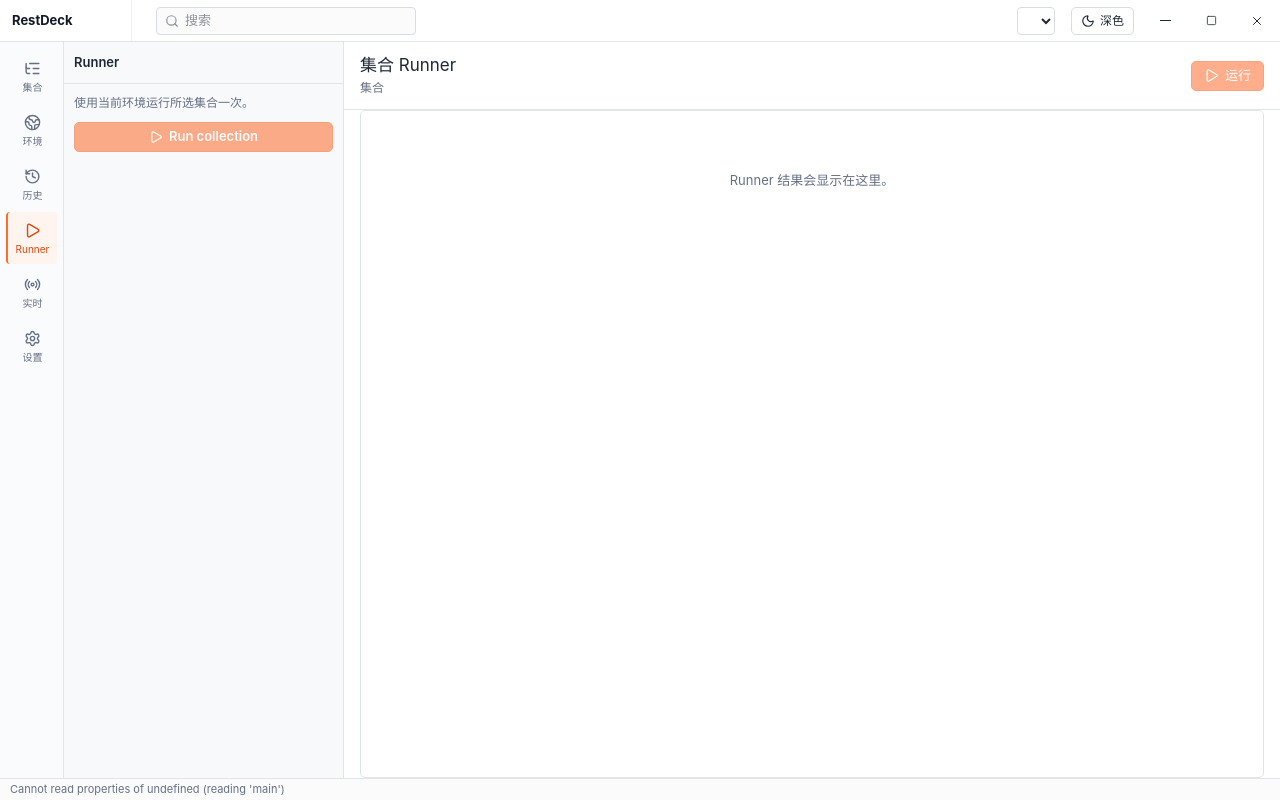
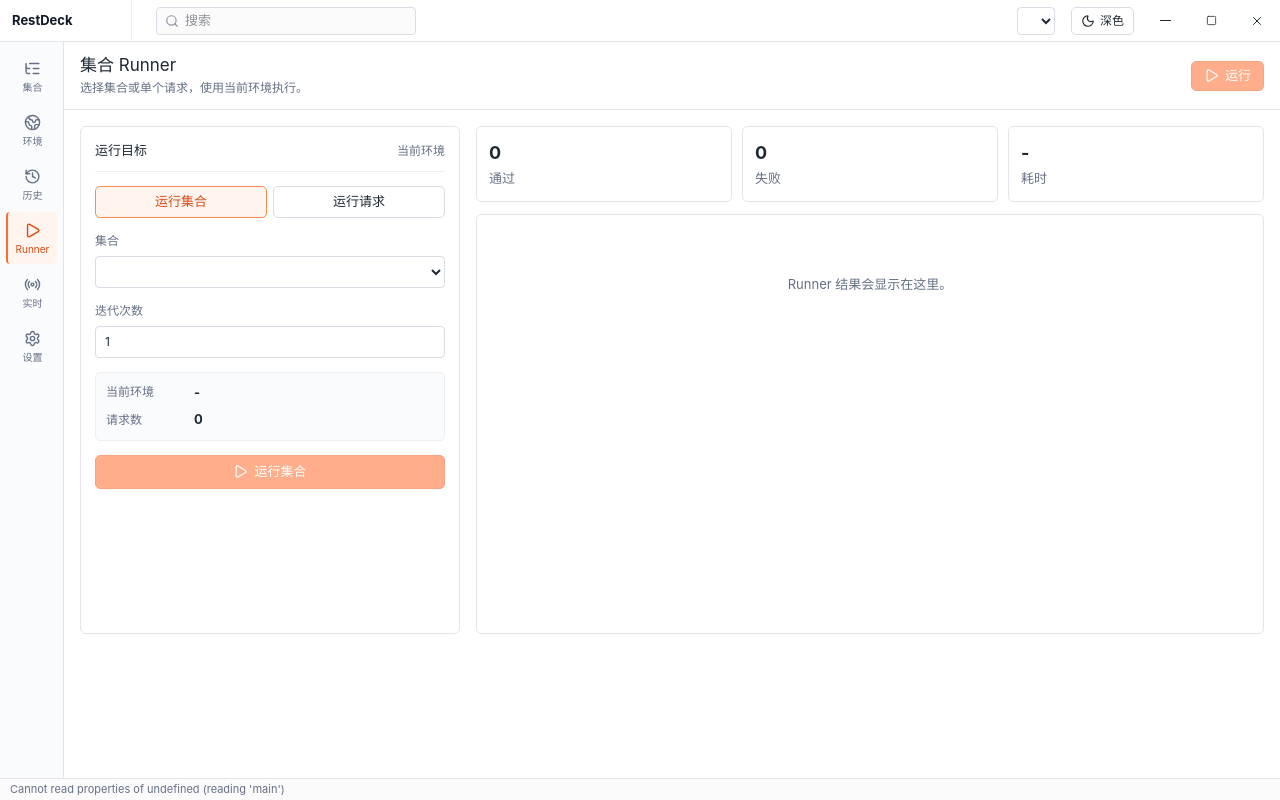
Before and after one commit to wnnz/RestDeck, a Vue app in the folder frontend/: page / in a window 1280 px wide. Both pictures are taken after a click on the button "Runner". Built offline with nearby package versions, Linux system fonts and the light colour scheme.

Commit message:
Add request runner mode to the collection runner

```diff
--- a/frontend/src/App.vue
+++ b/frontend/src/App.vue
@@ -79,6 +79,9 @@ const editingCollectionName = ref('')
 const pendingDeleteCollectionId = ref('')
 const exportText = ref('')
 const runnerResult = ref<domain.RunnerResult | null>(null)
+const runnerScope = ref<'collection' | 'request'>('collection')
+const runnerIterations = ref(1)
+const runnerRequestId = ref('')
 const wsDraft = reactive({
   url: 'wss://echo.websocket.events',
   message: '{ "hello": "restdeck" }',
@@ -284,10 +287,14 @@ function setState(next: domain.WorkspaceState) {
       response.value = null
     }
   }
+  if (!runnerRequestId.value || !collection?.requests?.some((request) => request.id === runnerRequestId.value)) {
+    runnerRequestId.value = activeRequest.value?.id ?? collection?.requests?.[0]?.id ?? ''
+  }
 }
 
 function selectRequest(request: domain.Request) {
   activeRequest.value = normalizeRequest(cloneRequest(request))
+  runnerRequestId.value = request.id
   response.value = null
   activeResponseTab.value = 'body'
 }
@@ -308,9 +315,19 @@ async function createCollection() {
 function selectCollection(collection: domain.Collection) {
   activeCollectionId.value = collection.id
   activeRequest.value = collection.requests?.[0] ? normalizeRequest(cloneRequest(collection.requests[0])) : null
+  runnerRequestId.value = activeRequest.value?.id ?? ''
   response.value = null
   collectionPickerOpen.value = false
   pendingDeleteCollectionId.value = ''
+}
+
+function selectCollectionById(id: string) {
+  const collection = state.value?.collections?.find((item) => item.id === id)
+  if (collection) selectCollection(collection)
+}
+
+function selectRunnerRequest(id: string) {
+  runnerRequestId.value = id
 }
 
 function startEditingCollection(collection: domain.Collection) {
@@ -678,8 +695,52 @@ async function runActiveCollection() {
   runnerBusy.value = true
   runnerResult.value = null
   try {
-    runnerResult.value = await RunCollection(collection.id, activeEnvironment.value?.id ?? '', 1)
+    runnerResult.value = await RunCollection(collection.id, activeEnvironment.value?.id ?? '', runnerIterations.value)
     statusMessage.value = `${t.value.runner}: ${runnerResult.value.passed} passed, ${runnerResult.value.failed} failed`
+  } catch (error) {
+    statusMessage.value = formatError(error)
+  } finally {
+    runnerBusy.value = false
+  }
+}
+
+async function runRunnerRequest() {
+  const request = activeCollection.value?.requests?.find((item) => item.id === runnerRequestId.value)
+  if (!request) return
+  const requestToSend = normalizeRequest(cloneRequest(request))
+  syncFormBody(requestToSend)
+  runnerBusy.value = true
+  runnerResult.value = null
+  try {
+    statusMessage.value = t.value.sendingRequest
+    const savedState = await SaveRequest(requestToSend)
+    setState(savedState)
+    const start = Date.now()
+    const result = await SendRequest(requestToSend, activeEnvironment.value?.id ?? '', globalsDraft.value)
+    const tests = result.testResults?.length
+      ? result.testResults
+      : [new domain.TestResult({
+        name: requestToSend.name || requestToSend.url,
+        passed: result.statusCode >= 200 && result.statusCode < 400,
+        message: result.error || result.status || `${result.statusCode || '-'}`
+      })]
+    const passed = tests.filter((item) => item.passed).length
+    const failed = tests.length - passed
+    runnerResult.value = new domain.RunnerResult({
+      id: crypto.randomUUID(),
+      collectionId: requestToSend.collectionId,
+      environmentId: activeEnvironment.value?.id ?? '',
+      name: requestToSend.name || requestToSend.url,
+      iterations: 1,
+      passed,
+      failed,
+      durationMs: result.durationMs || Date.now() - start,
+      items: tests,
+      createdAt: new Date()
+    })
+    const latestState = await GetState()
+    setState(latestState)
+    statusMessage.value = result.error ? result.error : `${t.value.runner}: ${passed} passed, ${failed} failed`
   } catch (error) {
     statusMessage.value = formatError(error)
   } finally {
@@ -937,11 +998,11 @@ function closeWindow() {
       @close="closeWindow"
     />
 
-    <main :class="['workspace', { 'workspace-no-sidebar': activeNav === 'history' || activeNav === 'settings' }]">
+    <main :class="['workspace', { 'workspace-no-sidebar': activeNav === 'history' || activeNav === 'runner' || activeNav === 'settings' }]">
       <SidebarRail v-model:active-nav="activeNav" :items="navItems" />
 
       <WorkspaceSidebar
-        v-if="activeNav !== 'history' && activeNav !== 'settings'"
+        v-if="activeNav !== 'history' && activeNav !== 'runner' && activeNav !== 'settings'"
         v-model:collection-picker-open="collectionPickerOpen"
         v-model:add-menu-open="addMenuOpen"
         v-model:options-menu-open="optionsMenuOpen"
@@ -958,7 +1019,6 @@ function closeWindow() {
         :environment-panel="environmentPanel"
         :editing-collection-id="editingCollectionId"
         :pending-delete-collection-id="pendingDeleteCollectionId"
-        :runner-busy="runnerBusy"
         @set-toolbar-ref="collectionToolbarRef = $event"
         @select-collection="selectCollection"
         @start-editing-collection="startEditingCollection"
@@ -977,7 +1037,6 @@ function closeWindow() {
         @select-global-environment="selectGlobalEnvironment"
         @rename-environment="renameEnvironment"
         @delete-environment="deleteEnvironment"
-        @run-collection="runActiveCollection"
       />
 
       <section class="main-pane">
@@ -1037,10 +1096,21 @@ function closeWindow() {
         <RunnerView
           v-else-if="activeNav === 'runner'"
           :t="t"
+          :collections="state?.collections ?? []"
+          :active-collection-id="activeCollectionId"
+          :active-request-id="runnerRequestId"
+          :runner-scope="runnerScope"
+          :runner-iterations="runnerIterations"
+          :active-environment="activeEnvironment"
           :active-collection="activeCollection"
           :runner-result="runnerResult"
           :runner-busy="runnerBusy"
+          @select-collection="selectCollectionById"
+          @select-request="selectRunnerRequest"
+          @set-scope="runnerScope = $event"
+          @set-iterations="runnerIterations = Math.max(1, Math.floor($event || 1))"
           @run-collection="runActiveCollection"
+          @run-request="runRunnerRequest"
         />
 
         <RealtimeView
--- a/frontend/src/components/RunnerView.vue
+++ b/frontend/src/components/RunnerView.vue
@@ -1,35 +1,98 @@
 <script setup lang="ts">
+import { computed } from 'vue'
 import { CheckCircle2, Loader2, Play, XCircle } from 'lucide-vue-next'
 import { domain } from '../../wailsjs/go/models'
 import type { Translation } from '../i18n/messages'
 
-defineProps<{
+const props = defineProps<{
   t: Translation
+  collections: domain.Collection[]
+  activeCollectionId: string
+  activeRequestId: string
+  runnerScope: 'collection' | 'request'
+  runnerIterations: number
+  activeEnvironment: domain.Environment | null
   activeCollection: domain.Collection | null
   runnerResult: domain.RunnerResult | null
   runnerBusy: boolean
 }>()
 
 const emit = defineEmits<{
+  selectCollection: [id: string]
+  selectRequest: [id: string]
+  setScope: [scope: 'collection' | 'request']
+  setIterations: [iterations: number]
   runCollection: []
+  runRequest: []
 }>()
+
+const collectionRequests = computed(() => props.activeCollection?.requests ?? [])
+const selectedRequest = computed(() => collectionRequests.value.find((request) => request.id === props.activeRequestId) ?? collectionRequests.value[0] ?? null)
+const canRunCollection = computed(() => !!props.activeCollection && (props.activeCollection.requests?.length ?? 0) > 0)
+const canRunRequest = computed(() => !!selectedRequest.value)
 </script>
 
 <template>
   <div class="section-header">
-    <div><h2>{{ t.runnerTitle }}</h2><p>{{ activeCollection?.name ?? t.collections }}</p></div>
-    <button class="send-btn" :disabled="runnerBusy || !activeCollection" @click="emit('runCollection')">
+    <div><h2>{{ t.runnerTitle }}</h2><p>{{ t.runnerHelp }}</p></div>
+    <button class="send-btn" :disabled="runnerBusy || (runnerScope === 'collection' ? !canRunCollection : !canRunRequest)" @click="runnerScope === 'collection' ? emit('runCollection') : emit('runRequest')">
       <Loader2 v-if="runnerBusy" class="spin" :size="15" />
       <Play v-else :size="15" />
       {{ t.run }}
     </button>
   </div>
-  <div v-if="runnerResult" class="runner-summary">
-    <div><strong>{{ runnerResult.passed }}</strong><span>{{ t.passed }}</span></div>
-    <div><strong>{{ runnerResult.failed }}</strong><span>{{ t.failed }}</span></div>
-    <div><strong>{{ runnerResult.durationMs }} ms</strong><span>{{ t.duration }}</span></div>
+
+  <div class="runner-layout">
+    <section class="runner-config">
+      <div class="runner-card-title">
+        <strong>{{ t.runnerTarget }}</strong>
+        <span>{{ activeEnvironment?.name ?? t.activeEnvironment }}</span>
       </div>
-  <div class="response-panel standalone">
+
+      <div class="runner-scope-toggle">
+        <button :class="{ active: runnerScope === 'collection' }" type="button" @click="emit('setScope', 'collection')">{{ t.runCollection }}</button>
+        <button :class="{ active: runnerScope === 'request' }" type="button" @click="emit('setScope', 'request')">{{ t.runRequest }}</button>
+      </div>
+
+      <label class="runner-field">
+        <span>{{ t.collections }}</span>
+        <select :value="activeCollectionId" @change="emit('selectCollection', ($event.target as HTMLSelectElement).value)">
+          <option v-for="collection in collections" :key="collection.id" :value="collection.id">{{ collection.name }}</option>
+        </select>
+      </label>
+
+      <label v-if="runnerScope === 'request'" class="runner-field">
+        <span>{{ t.request }}</span>
+        <select :value="selectedRequest?.id ?? ''" @change="emit('selectRequest', ($event.target as HTMLSelectElement).value)">
+          <option v-for="request in collectionRequests" :key="request.id" :value="request.id">{{ request.method }} {{ request.name || request.url }}</option>
+        </select>
+      </label>
+
+      <label v-else class="runner-field">
+        <span>{{ t.iterations }}</span>
+        <input :value="runnerIterations" min="1" step="1" type="number" @input="emit('setIterations', Number(($event.target as HTMLInputElement).value))" />
+      </label>
+
+      <div class="runner-target-summary">
+        <div><span>{{ t.activeEnvironment }}</span><strong>{{ activeEnvironment?.name ?? '-' }}</strong></div>
+        <div><span>{{ t.requestCount }}</span><strong>{{ activeCollection?.requests?.length ?? 0 }}</strong></div>
+        <div v-if="runnerScope === 'request'"><span>{{ t.requestUrl }}</span><strong>{{ selectedRequest?.url ?? '-' }}</strong></div>
+      </div>
+
+      <button class="send-btn runner-run-wide" :disabled="runnerBusy || (runnerScope === 'collection' ? !canRunCollection : !canRunRequest)" @click="runnerScope === 'collection' ? emit('runCollection') : emit('runRequest')">
+        <Loader2 v-if="runnerBusy" class="spin" :size="15" />
+        <Play v-else :size="15" />
+        {{ runnerScope === 'collection' ? t.runCollection : t.runRequest }}
+      </button>
+    </section>
+
+    <section class="runner-results">
+      <div class="runner-summary">
+        <div><strong>{{ runnerResult?.passed ?? 0 }}</strong><span>{{ t.passed }}</span></div>
+        <div><strong>{{ runnerResult?.failed ?? 0 }}</strong><span>{{ t.failed }}</span></div>
+        <div><strong>{{ runnerResult ? `${runnerResult.durationMs} ms` : '-' }}</strong><span>{{ t.duration }}</span></div>
+      </div>
+      <div class="response-panel standalone runner-result-panel">
         <div v-for="item in runnerResult?.items ?? []" :key="item.name + item.message" class="test-row">
           <CheckCircle2 v-if="item.passed" :size="15" class="text-emerald-600" />
           <XCircle v-else :size="15" class="text-red-600" />
@@ -38,4 +101,6 @@ const emit = defineEmits<{
         </div>
         <div v-if="!runnerResult" class="empty-panel">{{ t.runnerEmpty }}</div>
       </div>
+    </section>
+  </div>
 </template>
--- a/frontend/src/components/SettingsView.vue
+++ b/frontend/src/components/SettingsView.vue
@@ -40,7 +40,7 @@ const emit = defineEmits<{
           <span>{{ t.defaultProxy }}</span>
           <select v-model="settingsDraft.defaultProxy.mode"><option value="none">{{ t.proxyNone }}</option><option value="custom">{{ t.proxyCustom }}</option></select>
         </label>
-        <label v-if="settingsDraft.defaultProxy.mode === 'custom'" class="settings-field span-2">
+        <label v-if="settingsDraft.defaultProxy.mode === 'custom'" class="settings-field">
           <span>{{ t.proxyUrl }}</span>
           <VariableSuggestInput v-model="settingsDraft.defaultProxy.url" placeholder="http://127.0.0.1:7890" :suggestions="[]" />
         </label>
--- a/frontend/src/components/WorkspaceSidebar.vue
+++ b/frontend/src/components/WorkspaceSidebar.vue
@@ -1,6 +1,6 @@
 <script setup lang="ts">
 import { nextTick, onBeforeUnmount, onMounted, ref } from 'vue'
-import { Activity, ChevronDown, CircleAlert, Download, Globe2, Import, Loader2, MoreHorizontal, Pencil, Play, Plus, Radio, Trash2, X } from 'lucide-vue-next'
+import { Activity, ChevronDown, CircleAlert, Download, Globe2, Import, MoreHorizontal, Pencil, Plus, Radio, Trash2, X } from 'lucide-vue-next'
 import { domain } from '../../wailsjs/go/models'
 import type { Translation } from '../i18n/messages'
 import type { NavKey } from '../types'
@@ -22,7 +22,6 @@ defineProps<{
   editingCollectionId: string
   editingCollectionName: string
   pendingDeleteCollectionId: string
-  runnerBusy: boolean
 }>()
 
 const emit = defineEmits<{
@@ -48,7 +47,6 @@ const emit = defineEmits<{
   selectGlobalEnvironment: []
   renameEnvironment: [environment: domain.Environment, name: string]
   deleteEnvironment: [id: string]
-  runCollection: []
 }>()
 
 const environmentMenuId = ref('')
@@ -312,15 +310,6 @@ onBeforeUnmount(() => {
       </div>
     </template>
 
-    <template v-else-if="activeNav === 'runner'">
-      <div class="side-note">{{ t.runnerHelp }}</div>
-      <button class="primary-wide" :disabled="runnerBusy || !activeCollection" @click="emit('runCollection')">
-        <Loader2 v-if="runnerBusy" class="spin" :size="14" />
-        <Play v-else :size="14" />
-        Run collection
-      </button>
-    </template>
-
     <template v-else-if="activeNav === 'realtime'">
       <div class="side-note">{{ t.realtimeHelp }}</div>
       <button class="request-row active" type="button">
--- a/frontend/src/i18n/messages.ts
+++ b/frontend/src/i18n/messages.ts
@@ -54,6 +54,8 @@ export const messages = {
     tokenSecret: 'Token Secret',
     accessToken: 'Access Token',
     timeout: '超时',
+    request: '请求',
+    iterations: '迭代次数',
     passed: '通过',
     failed: '失败',
     maxEvents: '最大事件数',
@@ -87,9 +89,13 @@ export const messages = {
     noCookies: '响应没有返回 Cookie。',
     noTests: '没有测试脚本结果。',
     createOrSelect: '新建或选择一个请求开始。',
-    runnerHelp: '使用当前环境运行所选集合一次。',
+    runnerHelp: '选择集合或单个请求，使用当前环境执行。',
     runnerTitle: '集合 Runner',
     runnerEmpty: 'Runner 结果会显示在这里。',
+    runnerTarget: '运行目标',
+    runCollection: '运行集合',
+    runRequest: '运行请求',
+    requestCount: '请求数',
     realtimeHelp: '使用当前环境变量调试 WebSocket 和 Server-Sent Events。',
     realtimeTitle: '实时客户端',
     realtimeSubtitle: '这里支持 WebSocket 和 SSE；gRPC 未实现前不会显示入口。',
@@ -210,6 +216,8 @@ export const messages = {
     tokenSecret: 'Token secret',
     accessToken: 'Access token',
     timeout: 'Timeout',
+    request: 'Request',
+    iterations: 'Iterations',
     passed: 'Passed',
     failed: 'Failed',
     maxEvents: 'Max events',
@@ -243,9 +251,13 @@ export const messages = {
     noCookies: 'No cookies returned.',
     noTests: 'No test script results.',
     createOrSelect: 'Create or select a request to start.',
-    runnerHelp: 'Run the selected collection once with the active environment.',
+    runnerHelp: 'Choose a collection or one request and run it with the active environment.',
     runnerTitle: 'Collection runner',
     runnerEmpty: 'Runner results will appear here.',
+    runnerTarget: 'Run target',
+    runCollection: 'Run collection',
+    runRequest: 'Run request',
+    requestCount: 'Requests',
     realtimeHelp: 'Debug WebSocket and Server-Sent Events with the active environment variables.',
     realtimeTitle: 'Realtime clients',
     realtimeSubtitle: 'WebSocket and SSE are available here; gRPC is intentionally absent until implemented.',
--- a/frontend/src/style.css
+++ b/frontend/src/style.css
@@ -226,6 +226,9 @@ button {
 .auth-grid select,
 .settings-grid select,
 .settings-grid input,
+.settings-field input,
+.settings-field select,
+.settings-field .variable-input-wrap > input,
 .method-select,
 .env-select,
 .body-editor textarea,
@@ -841,10 +844,6 @@ button {
   padding: 10px 0 0;
 }
 
-.settings-field.span-2 {
-  grid-column: 1 / -1;
-}
-
 .settings-field .variable-input-wrap,
 .settings-field .variable-input-wrap > input {
   width: 100%;
@@ -1352,11 +1351,132 @@ iframe {
   background: var(--subtle-bg-2);
 }
 
+.runner-layout {
+  display: grid;
+  grid-template-columns: minmax(320px, 380px) minmax(0, 1fr);
+  gap: 16px;
+  min-height: 0;
+  padding: 16px;
+  overflow: auto;
+}
+
+.runner-config,
+.runner-results {
+  min-width: 0;
+}
+
+.runner-config {
+  display: grid;
+  align-content: start;
+  gap: 14px;
+  padding: 14px;
+  border: 1px solid var(--border);
+  border-radius: 6px;
+  background: var(--panel);
+}
+
+.runner-card-title {
+  display: flex;
+  align-items: center;
+  justify-content: space-between;
+  gap: 12px;
+  padding-bottom: 10px;
+  border-bottom: 1px solid var(--border-soft);
+}
+
+.runner-card-title span {
+  overflow: hidden;
+  color: var(--muted);
+  font-size: 12px;
+  text-overflow: ellipsis;
+  white-space: nowrap;
+}
+
+.runner-scope-toggle {
+  display: grid;
+  grid-template-columns: repeat(2, minmax(0, 1fr));
+  gap: 6px;
+}
+
+.runner-scope-toggle button {
+  height: 32px;
+  border: 1px solid var(--input-border);
+  border-radius: 5px;
+  background: var(--panel);
+  color: var(--text);
+  cursor: pointer;
+}
+
+.runner-scope-toggle button.active {
+  border-color: var(--accent-soft);
+  background: var(--accent-bg);
+  color: var(--accent-text);
+  font-weight: 700;
+}
+
+.runner-field {
+  display: grid;
+  gap: 6px;
+  min-width: 0;
+  color: var(--muted);
+  font-size: 12px;
+}
+
+.runner-field select,
+.runner-field input {
+  width: 100%;
+  height: 32px;
+  min-width: 0;
+  padding: 0 9px;
+  border: 1px solid var(--input-border);
+  border-radius: 4px;
+  background: var(--panel);
+  color: var(--text);
+}
+
+.runner-target-summary {
+  display: grid;
+  gap: 8px;
+  padding: 10px;
+  border: 1px solid var(--border-soft);
+  border-radius: 5px;
+  background: var(--subtle-bg);
+}
+
+.runner-target-summary div {
+  display: grid;
+  grid-template-columns: 80px minmax(0, 1fr);
+  gap: 8px;
+  align-items: center;
+  min-width: 0;
+}
+
+.runner-target-summary span {
+  color: var(--muted);
+  font-size: 12px;
+}
+
+.runner-target-summary strong {
+  overflow: hidden;
+  text-overflow: ellipsis;
+  white-space: nowrap;
+}
+
+.runner-run-wide {
+  width: 100%;
+  min-height: 34px;
+}
+
+.runner-results {
+  display: grid;
+  grid-template-rows: auto minmax(0, 1fr);
+  gap: 12px;
+}
+
 .runner-summary {
   display: grid;
-  grid-template-columns: repeat(3, 150px);
+  grid-template-columns: repeat(3, minmax(120px, 1fr));
   gap: 10px;
-  padding: 16px;
 }
 
 .runner-summary div {
@@ -1375,6 +1495,11 @@ iframe {
 .muted,
 .side-note {
   color: var(--muted);
+}
+
+.runner-result-panel {
+  min-height: 420px;
+  margin: 0 !important;
 }
 
 .settings-note {
@@ -1726,4 +1851,12 @@ iframe {
   .settings-fields {
     grid-template-columns: 1fr;
   }
-}
+
+  .runner-layout {
+    grid-template-columns: 1fr;
+  }
+
+  .runner-summary {
+    grid-template-columns: 1fr;
+  }
+}
```
Lines whose indentation alone changed are shown as unchanged.
